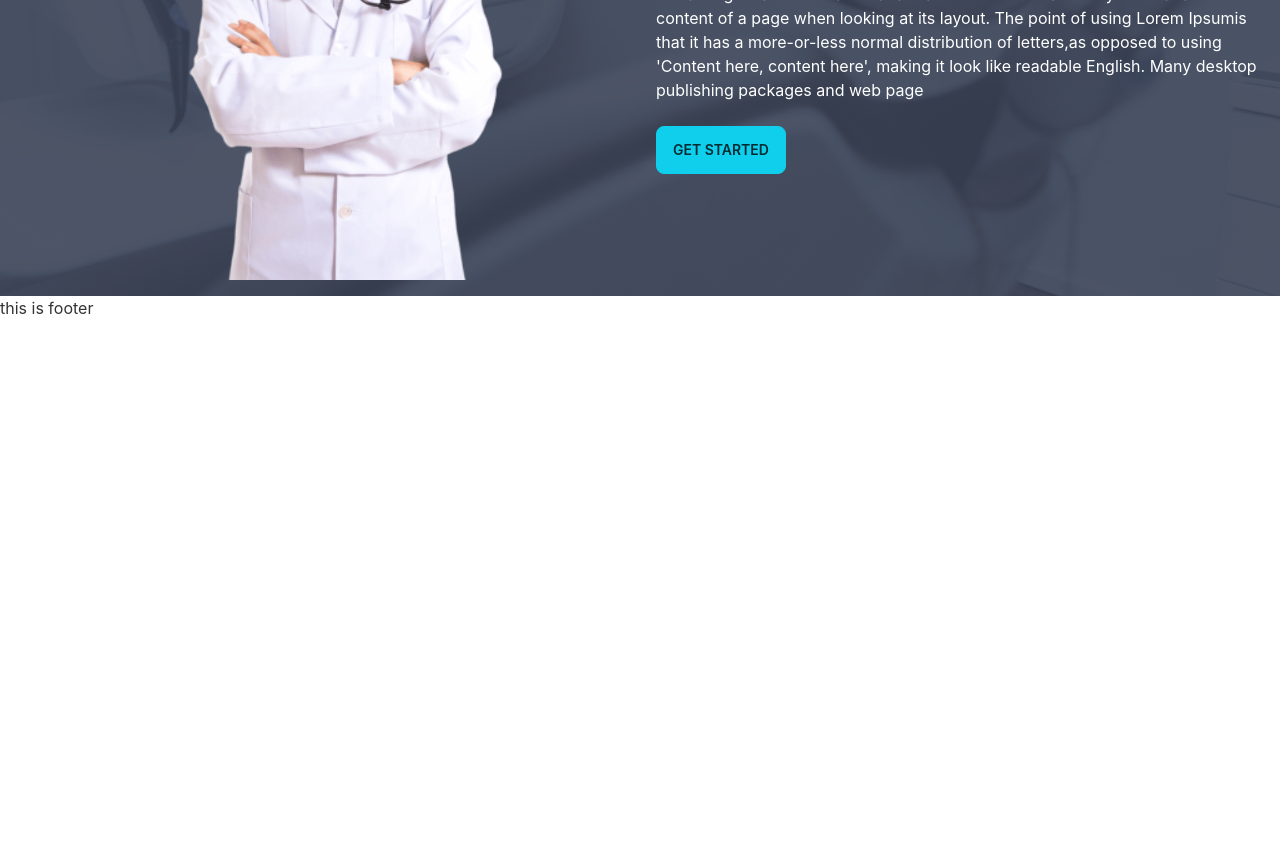
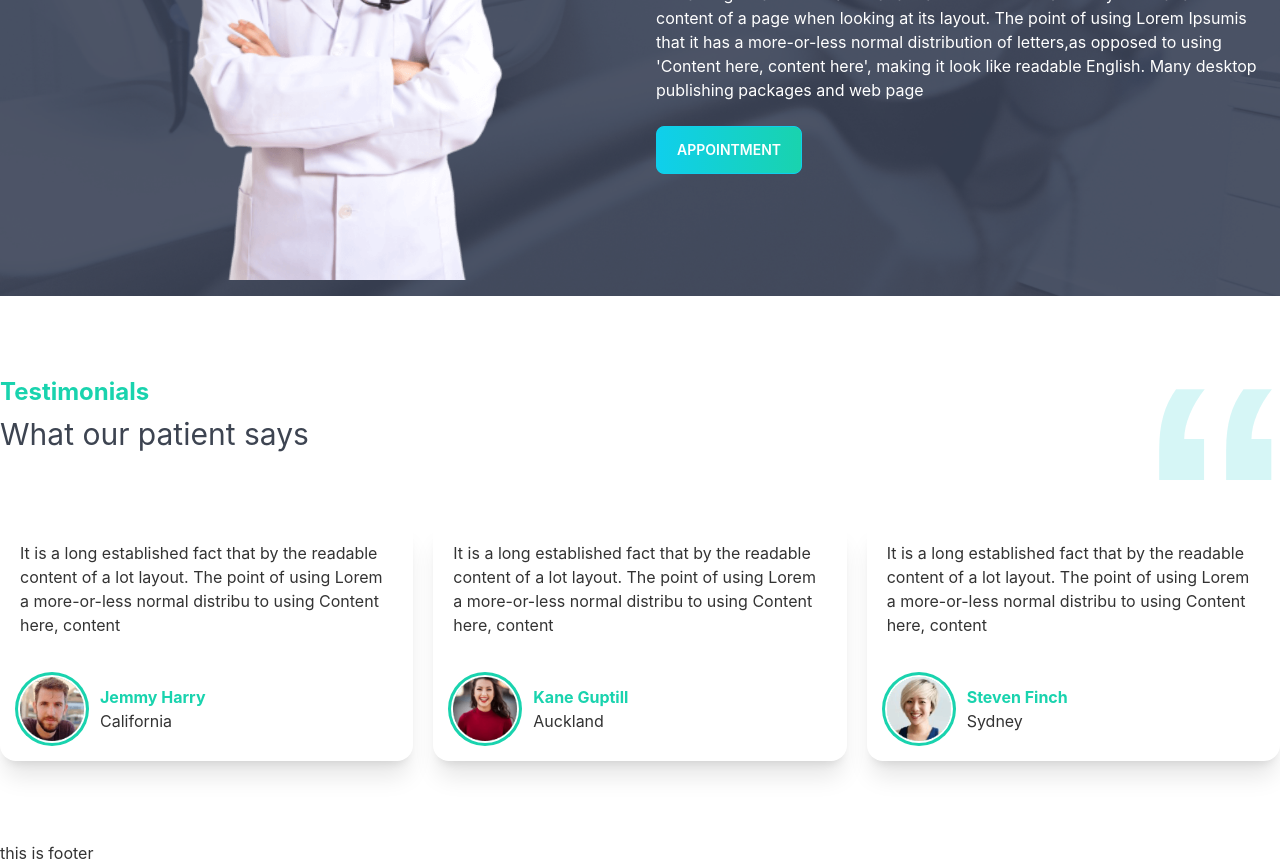
Before and after one commit to noyon-podder/Doctor-Protal-cl, a React (Create React App) app: page / in a window 1280 px wide. Shown: the part 1680-2545 px from the top of the page. Before the commit the page ends 2000 px from the top, so only its background shows below. Built offline with nearby package versions, Linux system fonts and the light colour scheme.

Commit message:
testimonial section add this commit

```diff
--- a/src/Pages/Home/Banner/Banner.js
+++ b/src/Pages/Home/Banner/Banner.js
@@ -1,6 +1,7 @@
 import React from "react";
 import heroImage from "../../../assets/images/chair.png";
 import bgImage from "../../../assets/images/bg.png"
+import PrimaryButton from "../../../components/PrimaryButton/PrimaryButton";
 const Banner = () => {
   return (
     <div className="hero lg:py-20 sm:py-10" style={{backgroundImage: `url(${bgImage})`}}>
@@ -17,7 +18,7 @@
             excepturi exercitationem quasi. In deleniti eaque aut repudiandae et
             a id nisi.
           </p>
-          <button className="btn btn-primary bg-gradient-to-r from-primary to-secondary text-white px-5 font-semibold">Get Started</button>
+          <PrimaryButton>Getting Started</PrimaryButton>
         </div>
       </div>
     </div>
--- a/src/Pages/Home/Home/Home.js
+++ b/src/Pages/Home/Home/Home.js
@@ -3,6 +3,7 @@
 import Information from '../Information/Information';
 import MakeAppointement from '../MakeAppointement/MakeAppointement';
 import ServicesCard from '../Services/ServicesCard';
+import Testimonial from '../Testimonial/Testimonial';
 
 const Home = () => {
     return (
@@ -11,6 +12,7 @@
             <Information/>
             <ServicesCard/>
             <MakeAppointement/>
+            <Testimonial/>
         </div>
     );
 };
--- a/src/Pages/Home/MakeAppointement/MakeAppointement.js
+++ b/src/Pages/Home/MakeAppointement/MakeAppointement.js
@@ -1,6 +1,7 @@
 import React from "react";
 import doctor from "../../../assets/images/doctor.png"
 import appointment from "../../../assets/images/appointment.png"
+import PrimaryButton from "../../../components/PrimaryButton/PrimaryButton";
 
 const MakeAppointement = () => {
   return (
@@ -17,7 +18,7 @@
             <p className="py-6 text-white">
             It is a long established fact that a reader will be distracted by the readable content of a page when looking at its layout. The point of using Lorem Ipsumis that it has a more-or-less normal distribution of letters,as opposed to using 'Content here, content here', making it look like readable English. Many desktop publishing packages and web page
             </p>
-            <button className="btn btn-primary">Get Started</button>
+            <PrimaryButton>Appointment</PrimaryButton>
           </div>
         </div>
       </div>
--- /dev/null
+++ b/src/Pages/Home/Testimonial/Testimonial.js
@@ -0,0 +1,55 @@
+import React from 'react';
+import quote from "../../../assets/icons/quote.svg"
+import people1 from "../../../assets/images/people1.png";
+import people2 from "../../../assets/images/people2.png";
+import people3 from "../../../assets/images/people3.png";
+import TestimonialCard from './TestimonialCard';
+const Testimonial = () => {
+    const testimonialData = [
+        {
+            id: 1,
+            profile: people1,
+            author: "Jemmy Harry",
+            address: "California",
+            review: "It is a long established fact that by the readable content of a lot layout. The point of using Lorem a more-or-less normal distribu to using Content here, content"
+        },
+        {
+            id: 2,
+            profile: people2,
+            author: "Kane Guptill",
+            address: "Auckland",
+            review: "It is a long established fact that by the readable content of a lot layout. The point of using Lorem a more-or-less normal distribu to using Content here, content"
+        },
+        {
+            id: 3,
+            profile: people3,
+            author: "Steven Finch",
+            address: "Sydney",
+            review: "It is a long established fact that by the readable content of a lot layout. The point of using Lorem a more-or-less normal distribu to using Content here, content"
+        },
+    ]
+    return (
+        <section className='my-20'>
+            <div className='flex justify-between'>
+              <div >
+              <h3 className='text-secondary text-2xl font-bold'>Testimonials</h3>
+            <p className='text-neutral text-3xl mt-2'>What our patient says</p>
+              </div>
+              <img src={quote} alt="" className='w-32'/>
+            </div>
+
+          <div className='grid grid-cols-1 md:grid-cols-2 lg:grid-cols-3 gap-5 mt-10'>
+            {
+                testimonialData.map(testimonial => <TestimonialCard
+                key={testimonial.id}
+                testimonial={testimonial}
+                ></TestimonialCard>)
+            }
+          </div>
+
+
+        </section>
+    );
+};
+
+export default Testimonial;
--- /dev/null
+++ b/src/Pages/Home/Testimonial/TestimonialCard.js
@@ -0,0 +1,19 @@
+import React from "react";
+
+const TestimonialCard = ({ testimonial }) => {
+  const { author, profile, address, review } = testimonial;
+  return <div className="card shadow-xl p-5">
+    <p className="mb-4">{review}</p>
+    <div className="flex gap-4 mt-6 items-center">
+    <div className="w-16 rounded-full ring ring-secondary ring-offset-base-100 ring-offset-2">
+    <img src={profile} alt=""/>
+  </div>
+        <div>
+            <h4 className="text-secondary font-2xl font-bold">{author}</h4>
+            <span>{address}</span>
+        </div>
+    </div>
+  </div>;
+};
+
+export default TestimonialCard;
--- /dev/null
+++ b/src/components/PrimaryButton/PrimaryButton.js
@@ -0,0 +1,11 @@
+import React from 'react';
+
+const PrimaryButton = ({children}) => {
+    return (
+        <div>
+            <button className="btn btn-primary bg-gradient-to-r from-primary to-secondary text-white px-5 font-semibold">{children}</button>
+        </div>
+    );
+};
+
+export default PrimaryButton;
```
